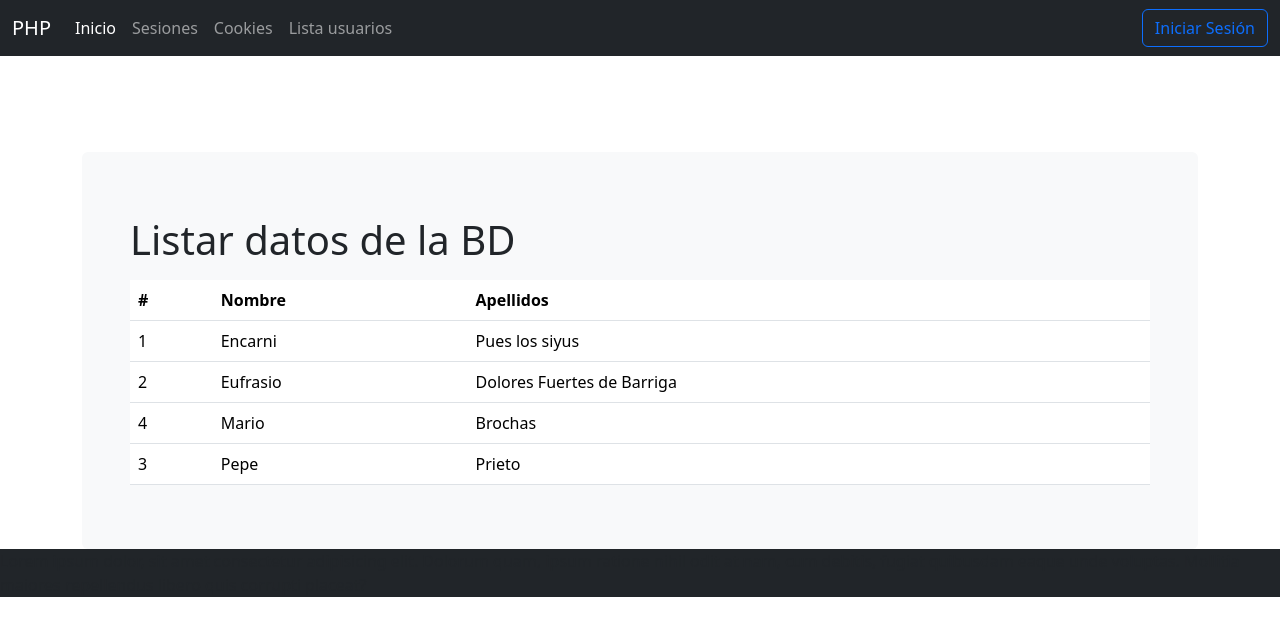
After one commit to anderuraga/php_crud, a PHP site: page /php_crud/controller/listaController.php in a window 1280 px wide. The commit adds this page. Shown: the top 636 px of the page. Run offline with PHP 8.4, Linux system fonts and the light colour scheme; data comes from the database, SQL or seed files in the repository.

Commit message:
listar usuarios en MVC

```diff
--- /dev/null
+++ b/controller/listaController.php
@@ -0,0 +1,21 @@
+<?php
+session_start();
+require_once("../modelo/modeloUsuario.php");
+
+
+// recoger parametros del formulario
+
+//logica de negocio
+
+    //Validar parametros
+
+    //llamada al modelo
+    $usuarios = ModeloUsuario::listar();
+
+
+    //Ir a una vista
+    require('../view/listaUsuarios.php');
+
+
+
+?>
--- a/modelo/modeloUsuario.php
+++ b/modelo/modeloUsuario.php
@@ -94,7 +94,22 @@ class ModeloUsuario {
 
     }// insert
 
+    public static function listar (){
 
+        $usuarios = [];
+        include 'conexion.php';
+        $sql = "SELECT id, nombre, apellidos, nick FROM `usuarios` ORDER BY  nombre, apellidos ASC LIMIT 500; ";
+        $result = $conn->query($sql);
+
+        if ($result->num_rows > 0) {
+        // recorremos uno a uno todos los resultados de cada fila == $row
+            while($row = $result->fetch_assoc()) {
+                array_push($usuarios, $row);
+            }
+        }
+        return $usuarios;
+
+    }// listar
 
 }
 ?>
--- a/view/includes/navbar.php
+++ b/view/includes/navbar.php
@@ -16,7 +16,7 @@
           <a class="nav-link " href="<?php echo $URL_WEB ?>view/ejercicios/ejercicio2.php">Cookies</a>
         </li>
         <li class="nav-item">
-          <a class="nav-link" href="<?php echo $URL_WEB ?>view/ejercicios/ejercicio3.php">Tabla</a>
+          <a class="nav-link" href="<?php echo $URL_WEB ?>controller/listaController.php">Lista usuarios</a>
         </li>
       </ul>
 
--- /dev/null
+++ b/view/listaUsuarios.php
@@ -0,0 +1,42 @@
+<?php include 'includes/cabecera.php' ?>
+<?php include 'includes/navbar.php' ?>
+
+  <div class="bg-light p-5 rounded">
+    <h1 class="mt-3 mb-3">Listar datos de la BD</h1>
+
+
+
+
+    <table class="table">
+        <thead>
+            <tr>
+              <th scope="col">#</th>
+              <th scope="col">Nombre</th>
+              <th scope="col">Apellidos</th>
+            </tr>
+        </thead>
+        <tbody>
+        <?php
+
+            foreach($usuarios as $user) {
+
+                  ?>
+                    <tr>
+                        <td> <?php echo $user["id"] ?> </td>
+                        <td> <?php echo $user["nombre"] ?></td>
+                        <td> <?php echo $user["apellidos"] ?></td>
+                    </tr>
+
+                  <?php
+
+            }
+
+
+    ?>
+
+        </tbody>
+    </table>
+
+  </div>
+
+  <?php include 'includes/footer.php' ?>
```
